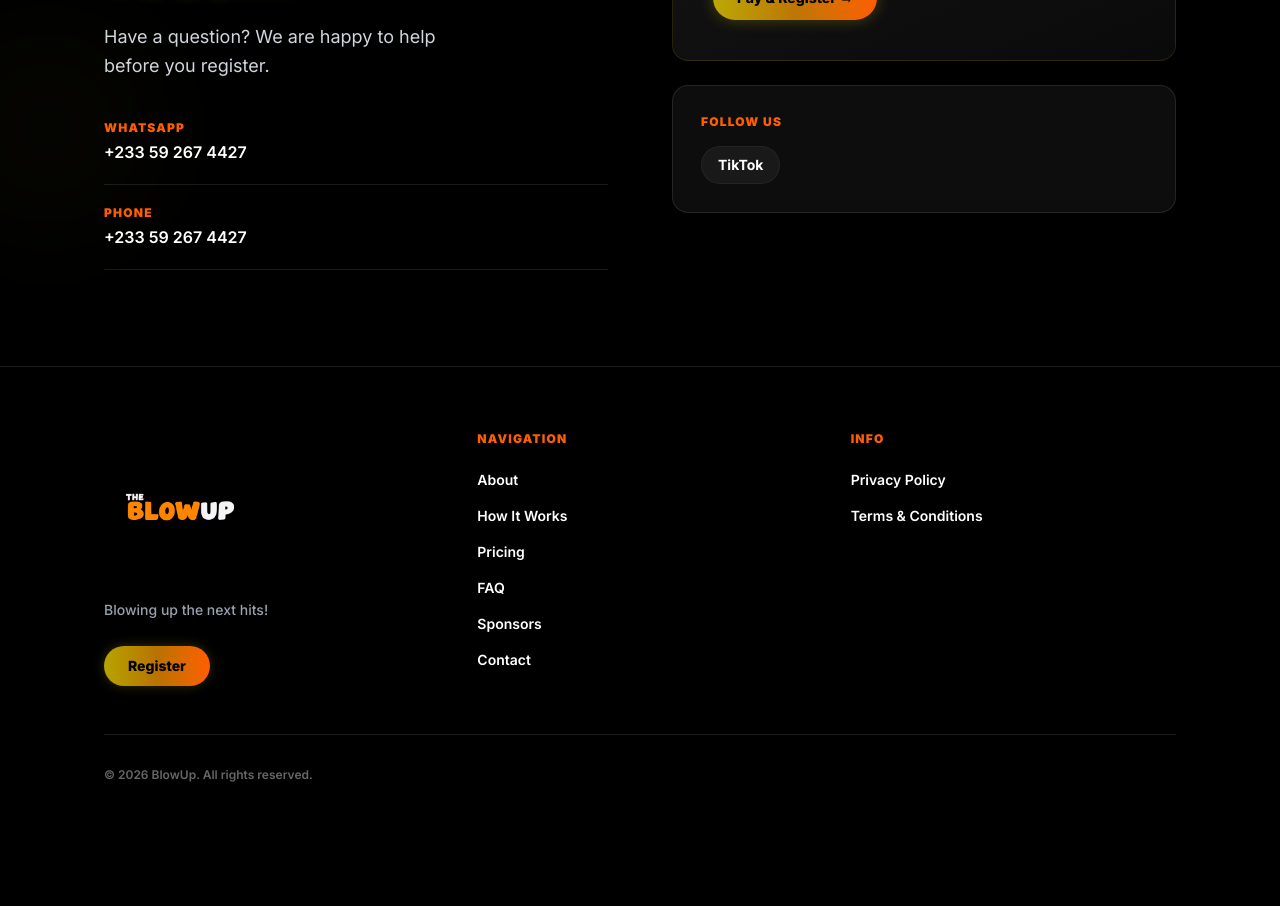
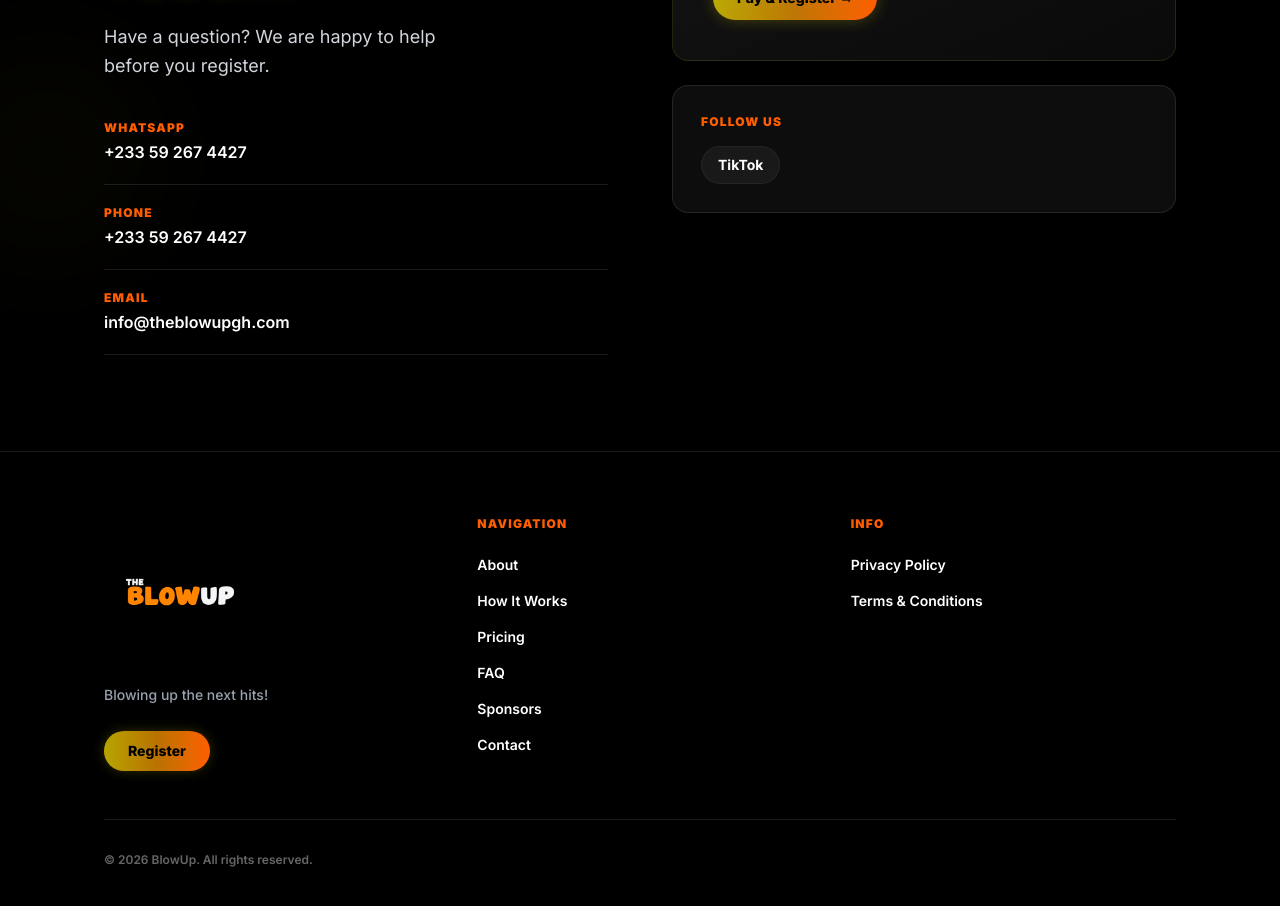
Before and after one commit to chuck918/blowup, a Next.js app in the folder bluepeak-challenge/: page / in a window 1280 px wide. Shown: the part 4580-5486 px from the top of the page. Before the commit the page ends 5427 px from the top, so only its background shows below. Built offline with nearby package versions, Linux system fonts and the light colour scheme; no server answers.

Commit message:
feat: add email contact option to the Contact component

```diff
--- a/bluepeak-challenge/components/Contact.tsx
+++ b/bluepeak-challenge/components/Contact.tsx
@@ -34,6 +34,8 @@ export default function Contact() {
               {[
                 { label: "WhatsApp", value: "+233 59 267 4427", href: "https://wa.me/233592674427" },
                 { label: "Phone", value: "+233 59 267 4427", href: "tel:+233592674427" },
+                { label: "Email", value: "info@theblowupgh.com", href: "mailto:info@theblowupgh.com" },
+
               ].map((c) => (
                 <div key={c.label} className="border-b border-white/10 pb-5">
                   <p className="text-brand-orange text-xs font-black uppercase tracking-widest mb-1">{c.label}</p>
```
